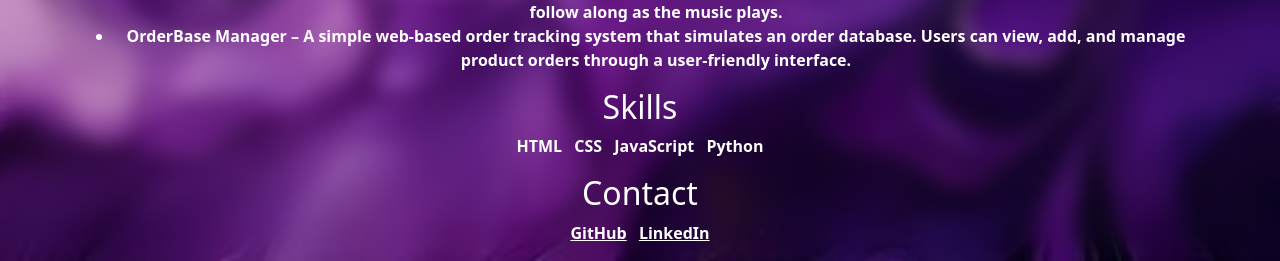
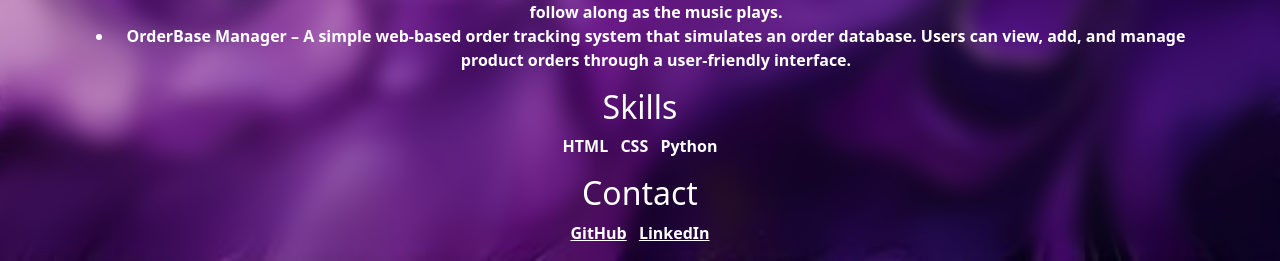
Before and after one commit to maggie08092005/my-cv, a plain HTML site: page index.html in a window 1280 px wide. Shown: the part 670-931 px from the top of the page. Drawn offline with nearby package versions, Linux system fonts and the light colour scheme.

Commit message:
Update index.html

```diff
--- a/index.html
+++ b/index.html
@@ -74,7 +74,6 @@
       <ul class="list-inline">
         <li class="list-inline-item">HTML</li>
         <li class="list-inline-item">CSS</li>
-        <li class="list-inline-item">JavaScript</li>
         <li class="list-inline-item">Python</li>
       </ul>
     </section>
```
